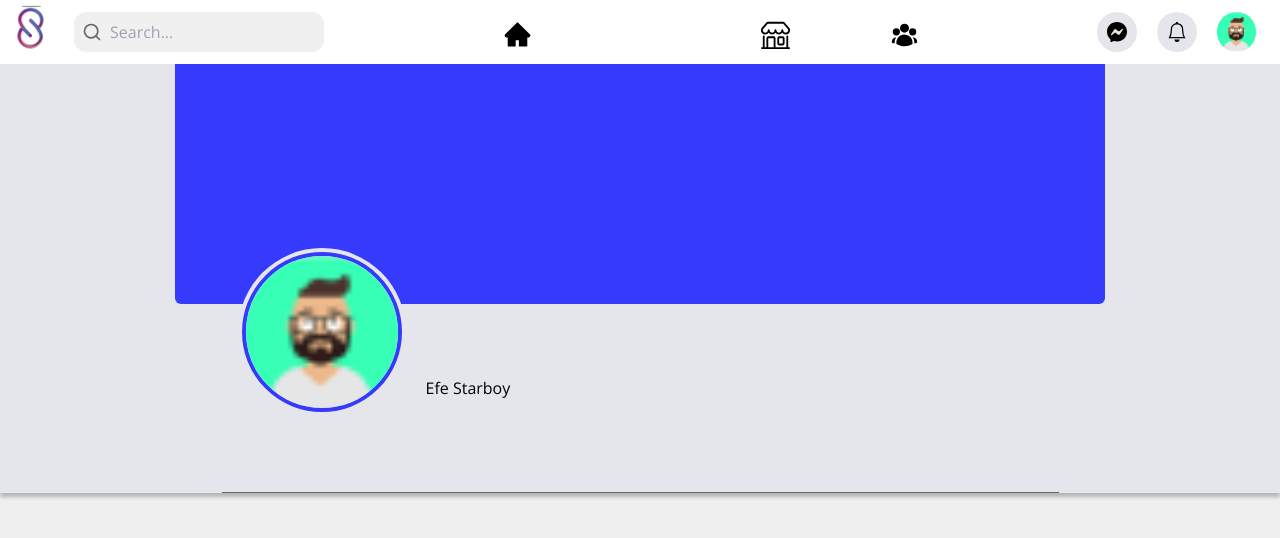
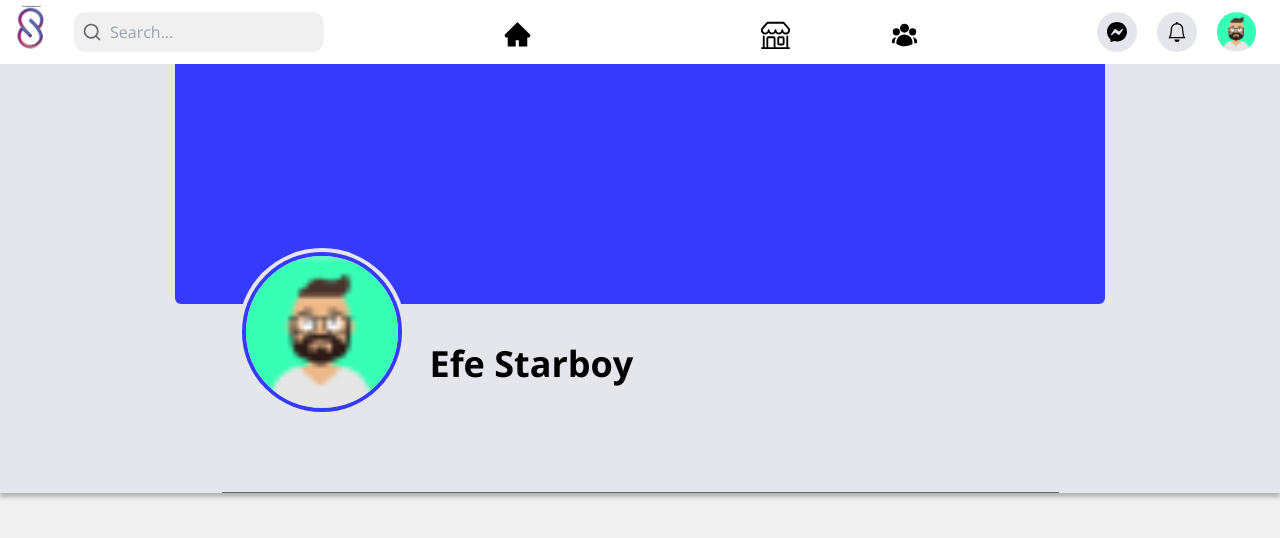
Before and after one commit to asiughuslyvesterobus/social_app, a Next.js app in the folder client/: page /profile/01029302 in a window 1280 px wide. Shown: the top 538 px of the page. Built offline with nearby package versions, Linux system fonts and the light colour scheme; some icons are missing.

Commit message:
working on profile page

```diff
--- a/client/pages/profile/[id].tsx
+++ b/client/pages/profile/[id].tsx
@@ -8,12 +8,12 @@ const Profilepage = () => {
           <div className="tab:w-[75%] w-full tab:mx-auto flex flex-col items-start justify-start">
             <div className="w-full relative h-[120px] tab:h-[240px] bg-primary tab:rounded-bl-md tab:rounded-br-md"></div>
             <div className="w-full tab:w-[90%] tab:mx-auto tab:px-4 flex flex-col items-center justify-start tab:justify-between tab:flex-row border-b border-basegray pb-5">
-              <div className="flex items-center justify-start flex-col tab:flex-row gap-5">
+              <div className="flex items-center justify-start flex-col tab:flex-row tab:items-start tab:gap-6">
                 <div className="relative bg-btngray rounded-full p-1 -translate-y-14">
                   <img src="/img/avatar.png" alt="userProfile" className="w-40 h-40 rounded-full border-[4px] border-primary" />
                 </div>
-                <div className="flex flex-col items-start justify-start">
-                  <h2>Efe Starboy</h2>
+                <div className="flex flex-col items-start justify-start tab:py-10">
+                  <h2 className="text-2xl font-bold tab:text-4xl">Efe Starboy</h2>
                 </div>
               </div>
             </div>
```
